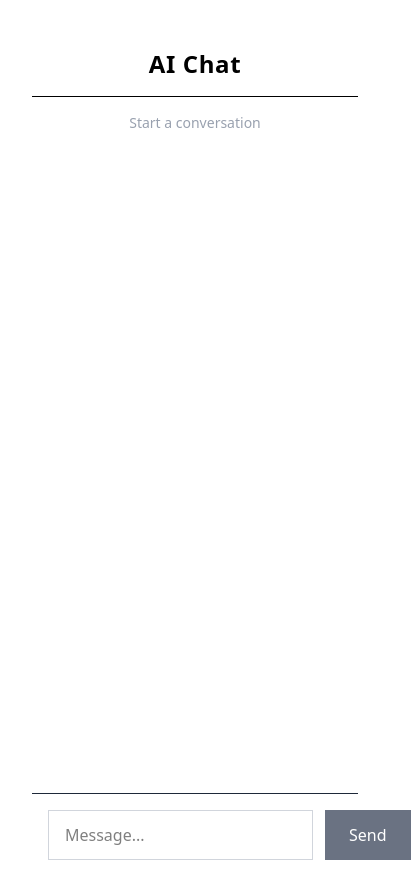
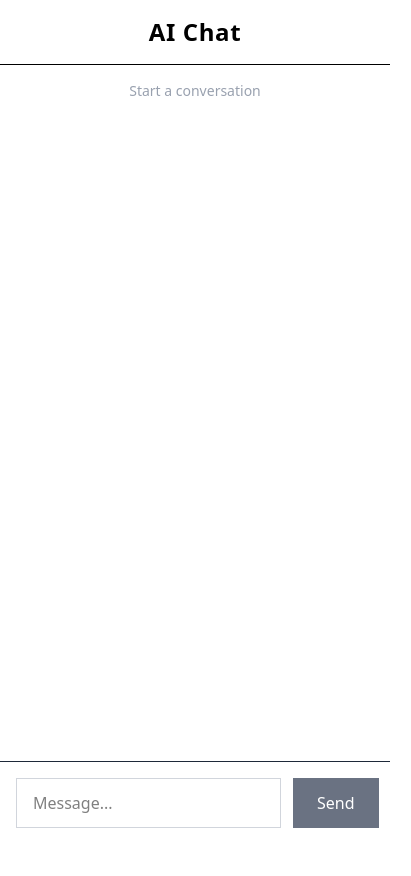
Before and after one commit to Kul-deep-7/MERN-AIchatbot, a React app in the folder frontend/: page / in a window 390 px wide. Shown: the whole page, 411 px wide, since content can reach past the window. After the commit the page ends 844 px from the top, so only its background shows below. Built offline with nearby package versions, Linux system fonts and the light colour scheme; no server answers; the HTML template or start-up script is replaced by a standard one.

Commit message:
style: update layout in App component and adjust CSS for #root to improve responsiveness

```diff
--- a/frontend/src/App.jsx
+++ b/frontend/src/App.jsx
@@ -52,7 +52,7 @@ function App() {
   }
 
   return (
-    <div className='min-h-screen bg-white flex flex-col' >
+    <div className='min-h-screen bg-white flex flex-col max-h-[70%] mx-auto' >
 
       <div className='border-b border-black p-4'>
         <h1 className='text-center text-2xl font-bold tracking-wide'>AI Chat</h1>
@@ -79,7 +79,7 @@ function App() {
                   {msg.role === 'user' ? 'You' : 'Assistant'}
                   {/*If msg.role is 'user', show You otherwise show Assistant” */}
                 </p>
-                <p className='text-gray-900 leading-relaxed whitespace-pre-wrap'>
+                <p className='text-gray-900 leading-relaxed whitespace-pre-wrap h-5'>
                   {msg.content}
                 </p>
               </div>
--- a/frontend/src/index.css
+++ b/frontend/src/index.css
@@ -1,6 +1,6 @@
 @import "tailwindcss";
 
-html, body, #root {
-  height: 100%;
-
+#root {
+  padding: 0 !important;
+  margin: 0;
 }
```
